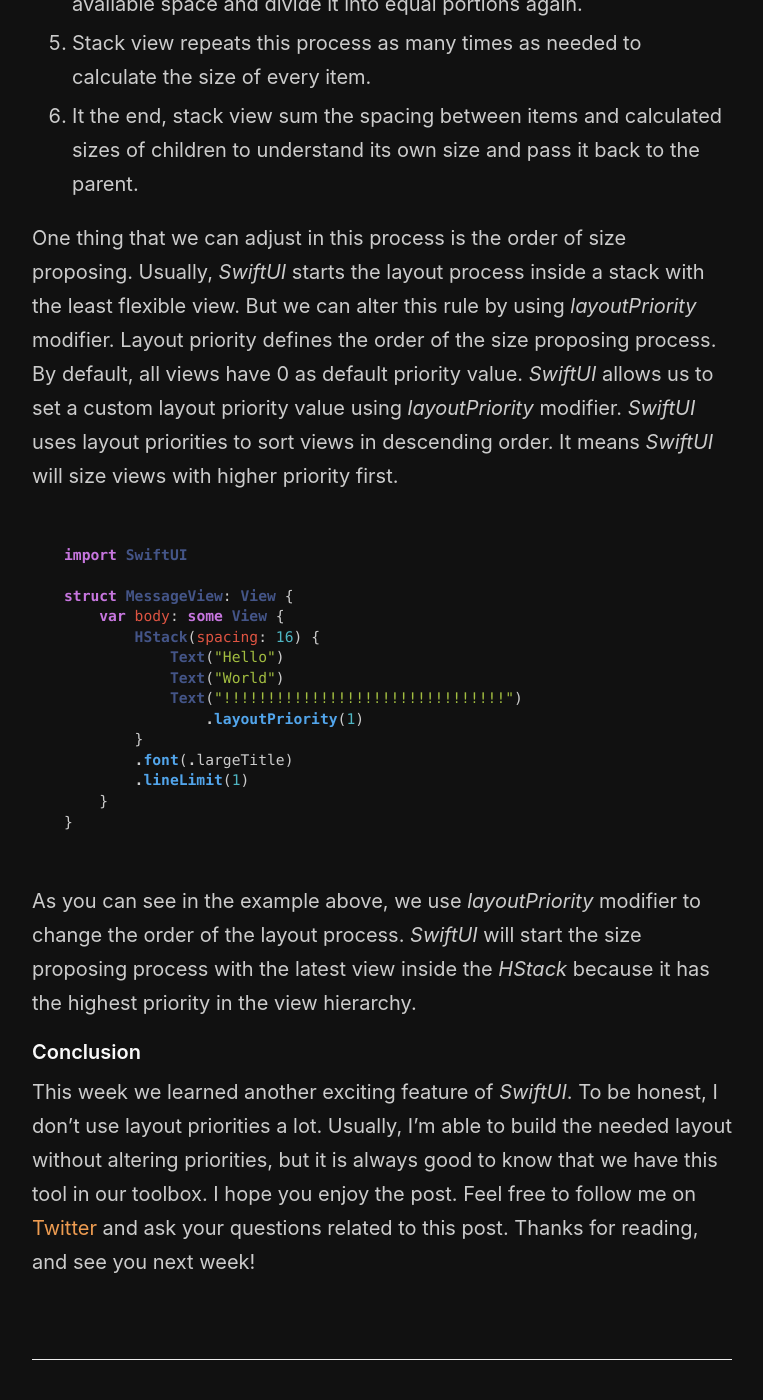
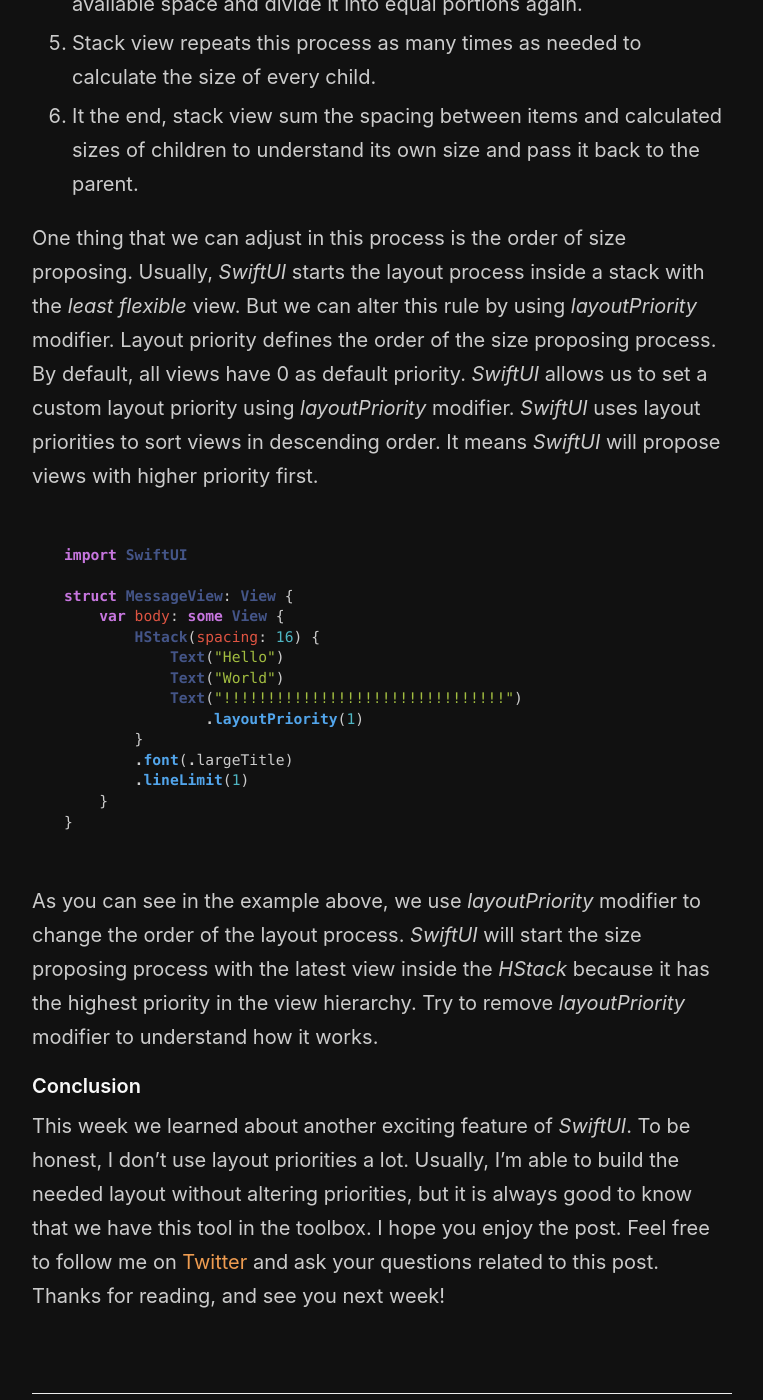
Before and after one commit to mecid/mecid.github.io, a Jekyll site: the page built from _posts/2020-04-15-layout-priorities-in-swiftui.md, in a window 1280 px wide and 1400 px high, scrolled down 2055 px. Shown: the whole window, without its empty margins (258-1021 px from the left). Built offline with Jekyll 4.4.1, drawn with Linux system fonts in a browser that asks for light colours; some of the changed text lies outside the part shown.

Commit message:
Update 2020-04-15-layout-priorities-in-swiftui.md

````diff
--- a/_posts/2020-04-15-layout-priorities-in-swiftui.md
+++ b/_posts/2020-04-15-layout-priorities-in-swiftui.md
@@ -19,15 +19,15 @@
 ```
 
 Assume that *MessageView* is the root view of our app.
-1. *SwiftUI* passes all the available space to MessageView.
+1. *SwiftUI* passes all the available space to *MessageView*.
 2. *MessageView* has only one child, which is the text view. *MessageView* proposes the available space to the text view and asks it to calculate its size.
 3. The text view measures the size of its content and passes it back to *MessageView*.
-4. *MessageView* now understands the size of the text view and place it in the center of its available space.
+4. *MessageView* now understands the size of the text view and place it in the center of available space.
 
 This is how the *SwiftUI* layout system works. It always applies these four steps.
 
 #### Layout Priority
-Let's take a look at a more complicated example with multiple sibling views inside an HStack.
+Let's take a look at the more complicated example with multiple sibling views inside an *HStack*.
 
 ```swift
 import SwiftUI
@@ -49,11 +49,11 @@
 2. Then stack view divides available space into equal parts and offers one of them to the first child.
 3. The child view calculates its size and returns it to the parent stack.
 4. As the next step, stack deducts the size of the first child from available space and divide it into equal portions again.
-5. Stack view repeats this process as many times as needed to calculate the size of every item.
+5. Stack view repeats this process as many times as needed to calculate the size of every child.
 6. It the end, stack view sum the spacing between items and calculated sizes of children to understand its own size and pass it back to the parent.
 
-One thing that we can adjust in this process is the order of size proposing. Usually, *SwiftUI* starts the layout process inside a stack with the least flexible view. But we can alter this rule by using *layoutPriority* modifier.
-Layout priority defines the order of the size proposing process. By default, all views have 0 as default priority value. *SwiftUI* allows us to set a custom layout priority value using *layoutPriority* modifier. *SwiftUI* uses layout priorities to sort views in descending order. It means *SwiftUI* will size views with higher priority first.
+One thing that we can adjust in this process is the order of size proposing. Usually, *SwiftUI* starts the layout process inside a stack with the *least flexible* view. But we can alter this rule by using *layoutPriority* modifier.
+Layout priority defines the order of the size proposing process. By default, all views have 0 as default priority. *SwiftUI* allows us to set a custom layout priority using *layoutPriority* modifier. *SwiftUI* uses layout priorities to sort views in descending order. It means *SwiftUI* will propose views with higher priority first.
 
 ```swift
 import SwiftUI
@@ -72,7 +72,7 @@
 }
 ```
 
-As you can see in the example above, we use *layoutPriority* modifier to change the order of the layout process. *SwiftUI* will start the size proposing process with the latest view inside the *HStack* because it has the highest priority in the view hierarchy.
+As you can see in the example above, we use *layoutPriority* modifier to change the order of the layout process. *SwiftUI* will start the size proposing process with the latest view inside the *HStack* because it has the highest priority in the view hierarchy. Try to remove *layoutPriority* modifier to understand how it works.
 
 #### Conclusion
-This week we learned another exciting feature of *SwiftUI*. To be honest, I don't use layout priorities a lot. Usually, I'm able to build the needed layout without altering priorities, but it is always good to know that we have this tool in our toolbox. I hope you enjoy the post. Feel free to follow me on [Twitter](https://twitter.com/mecid) and ask your questions related to this post. Thanks for reading, and see you next week!
+This week we learned about another exciting feature of *SwiftUI*. To be honest, I don't use layout priorities a lot. Usually, I'm able to build the needed layout without altering priorities, but it is always good to know that we have this tool in the toolbox. I hope you enjoy the post. Feel free to follow me on [Twitter](https://twitter.com/mecid) and ask your questions related to this post. Thanks for reading, and see you next week!
````
Also changed, not shown: other parts of _posts/2020-04-15-layout-priorities-in-swiftui.md (+1 -1 lines).
